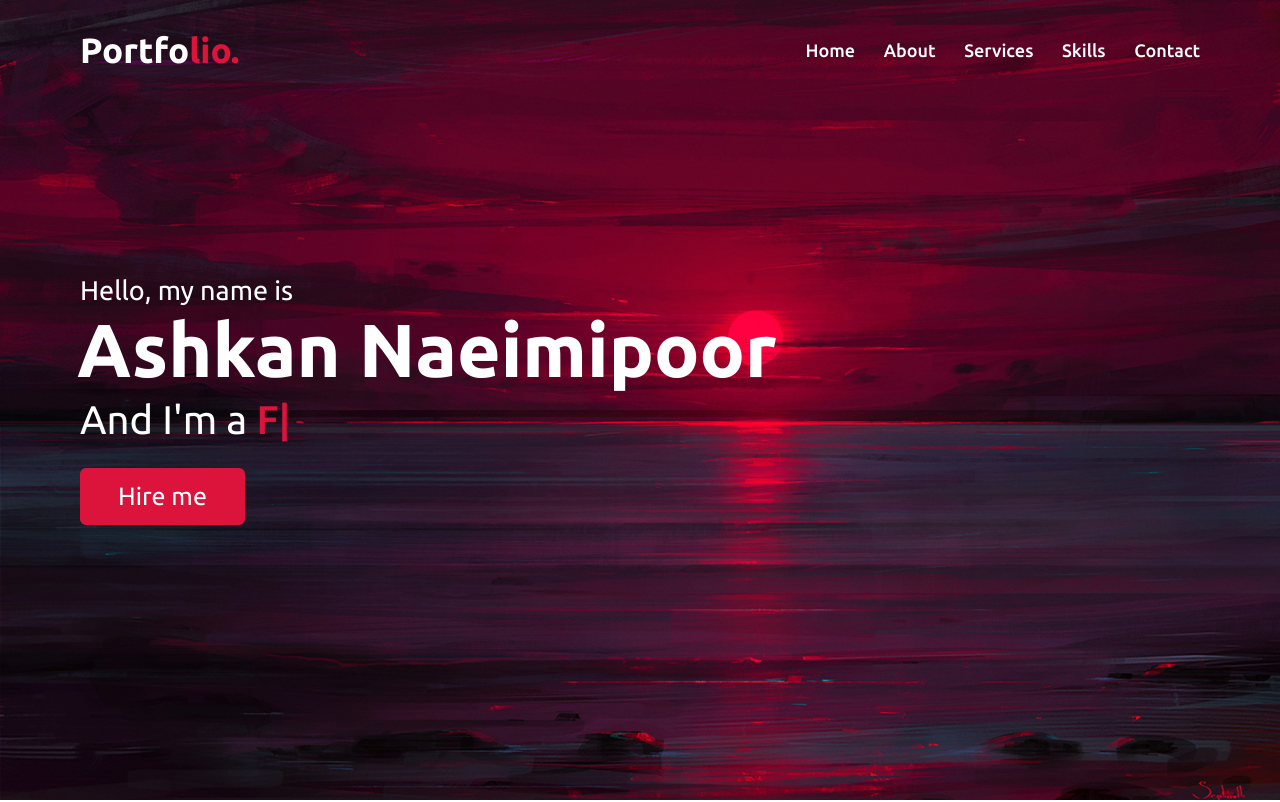
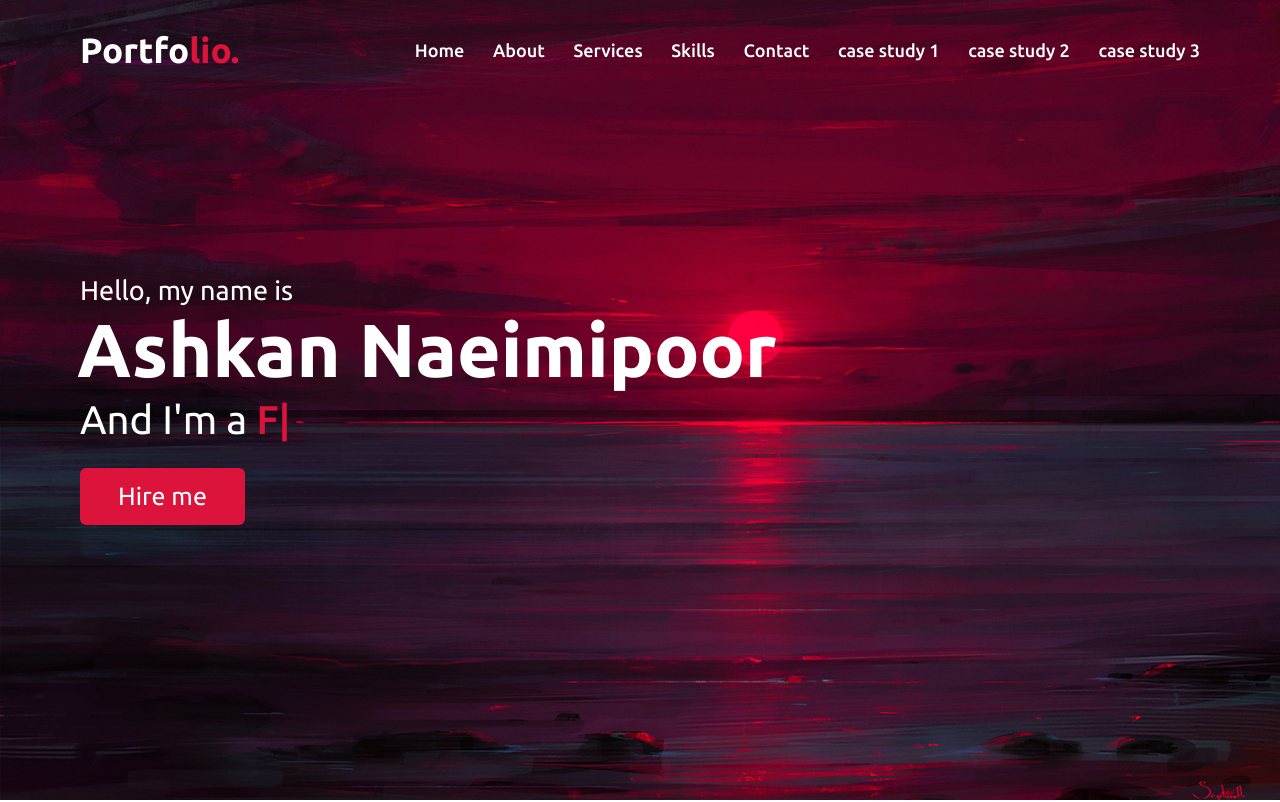
Before and after one commit to npr-dev/mywebsite, a plain HTML site: page index.html in a window 1280 px wide. Shown: the top 802 px of the page. Drawn offline with nearby package versions, Linux system fonts and the light colour scheme.

Commit message:
case studies added

```diff
--- a/index.html
+++ b/index.html
@@ -12,6 +12,7 @@
     <script src="https://cdnjs.cloudflare.com/ajax/libs/waypoints/4.0.1/jquery.waypoints.min.js"></script>
     <script src="https://cdnjs.cloudflare.com/ajax/libs/OwlCarousel2/2.3.4/owl.carousel.min.js"></script>
     <link rel="stylesheet" href="https://cdnjs.cloudflare.com/ajax/libs/OwlCarousel2/2.3.4/assets/owl.carousel.min.css"/>
+    <link rel="stylesheet" href="./style.css">
 
 </head>
 <body>
@@ -27,6 +28,15 @@
                 <li><a href="#services" class="menu-btn">Services</a></li>
                 <li><a href="#skills" class="menu-btn">Skills</a></li>
                 <li><a href="#ashkancontact" class="menu-btn">Contact</a></li>
+
+                <li><a href="https://docs.google.com/presentation/d/1X_uw99UHZ1j0Sqs2-6PHOMe7fyC6bk6ckHRgqjgSS8k/edit?usp=sharing" class="menu-btn">case study 1</a></li>
+
+                <li><a href="https://docs.google.com/presentation/d/1pvmCGv2nhAN5X-9WZMgRWyFNCDYDcp3Sxw86z7VPPBI/edit?usp=sharing" class="menu-btn">case study 2</a></li>
+
+                <li><a href="https://docs.google.com/presentation/d/1pvmCGv2nhAN5X-9WZMgRWyFNCDYDcp3Sxw86z7VPPBI/edit?usp=sharing" class="menu-btn">case study 3</a></li>
+
+
+
             </ul>
             <div class="menu-btn">
                 <i class="fas fa-bars"></i>
@@ -43,6 +53,7 @@
                 <div class="text-3">And I'm a <span class="typing"></span></div>
                 <a href="#ashkancontact">Hire me</a>
             </div>
+
         </div>
     </section>
 
--- a/style.css
+++ b/style.css
@@ -10,6 +10,7 @@
 html{
     scroll-behavior: smooth;
 }
+
 
 /* custom scroll bar */
 ::-webkit-scrollbar {
```
Also changed, not shown: images/Screen Shot 2021-10-20 at 8.49.02 PM.png (added), images/Screen Shot 2021-10-20 at 8.49.14 PM.png (added), images/Screen Shot 2021-10-20 at 8.49.43 PM.png (added).
